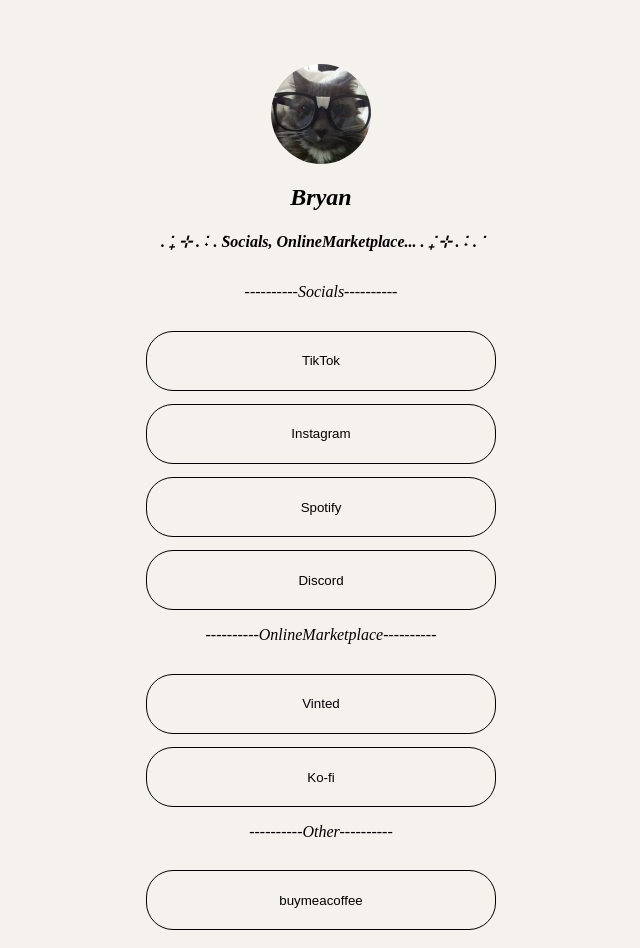
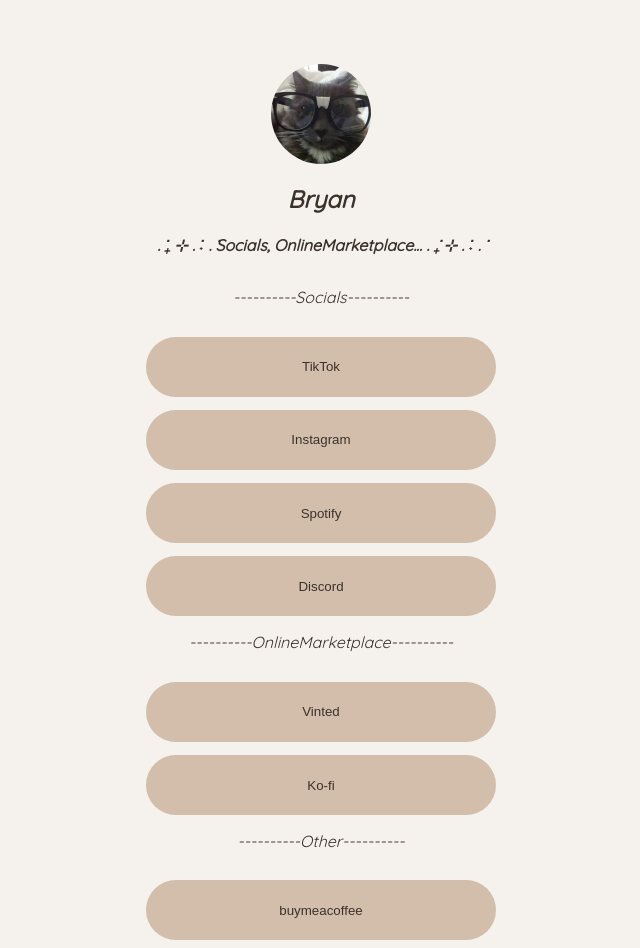
Before and after one commit to Pandino4/BLink, a plain HTML site: page index.html in a window 1280 px wide. Shown: the whole page, without its empty margins (319-959 px from the left). Drawn offline with Linux system fonts and the light colour scheme.

Commit message:
Update style.css

```diff
--- a/style.css
+++ b/style.css
@@ -2,6 +2,8 @@ body{
     text-align: center;
     font-style: italic;
     touch-action: pan-y;
+    color: rgb(60, 50, 45);
+    font-family: 'Quicksand', sans-serif;
 }
 
 #section1{
@@ -15,11 +17,12 @@ body{
 button{
     width: 350px;
     height: 60px;
-    border: 1px solid black;
-    background: transparent;
+    border: none;
+    background-color: rgb(210, 190, 170);
     cursor: pointer;
-    border-radius: 27px;
+    border-radius: 30px;
     margin-top: 1em;
+    transition: 0.2s ease;
 }
 
 img{
@@ -30,23 +33,23 @@ img{
 
 a{
     text-decoration: none;
-    color: black;
+    color: rgb(60, 50, 45);
 
 }
 
 p{
-    color: black;
+    color: rgb(60, 50, 45);
 }
 
 button:hover{
-    background: white;
+    background-color: rgb(195, 175, 155);
     font-weight: bold;
 }
 
 h1{
-    color: black;
+    color: rgb(60, 50, 45);
 }
 
 h4{
-    color: black;
+    color: rgb(60, 50, 45);
 }
```
